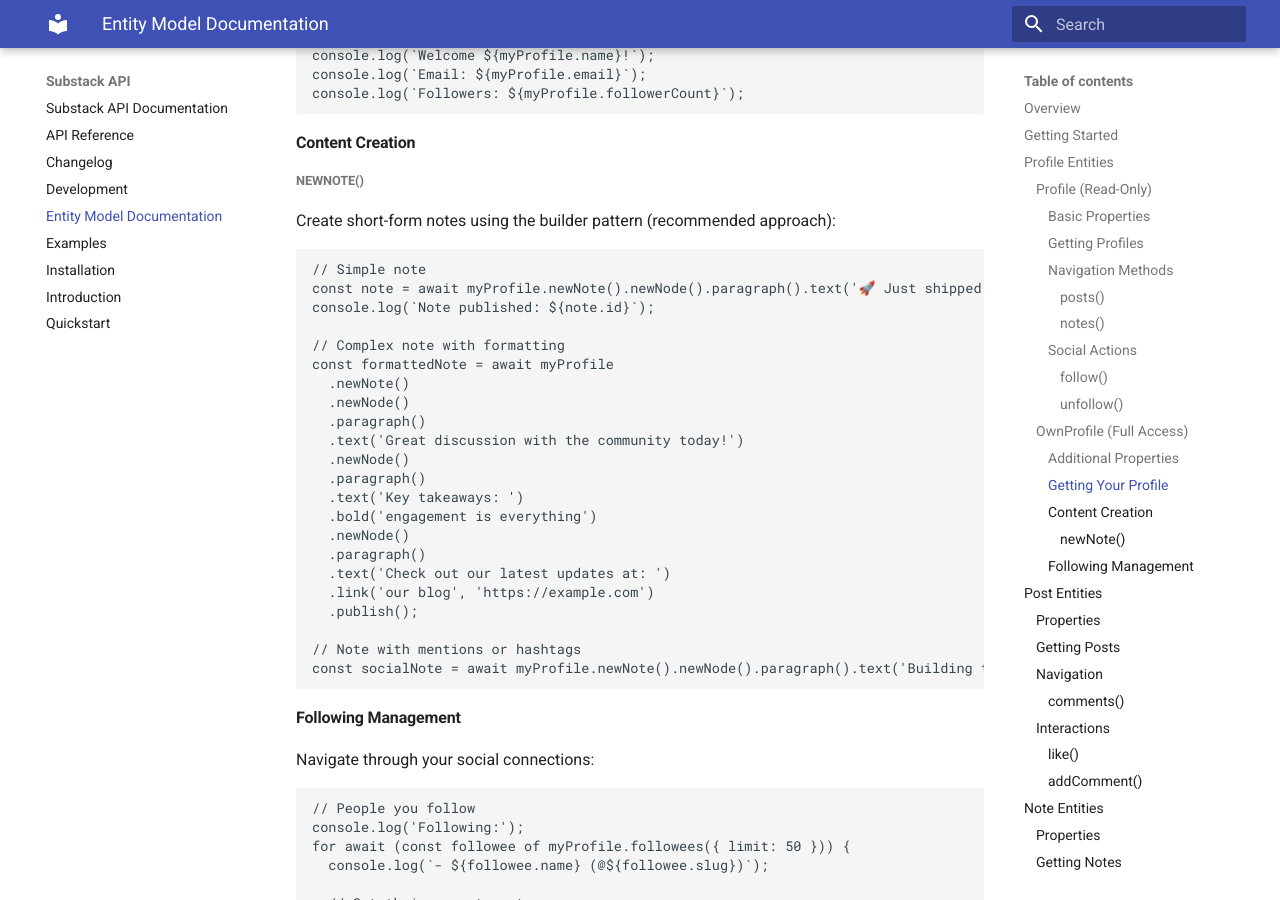
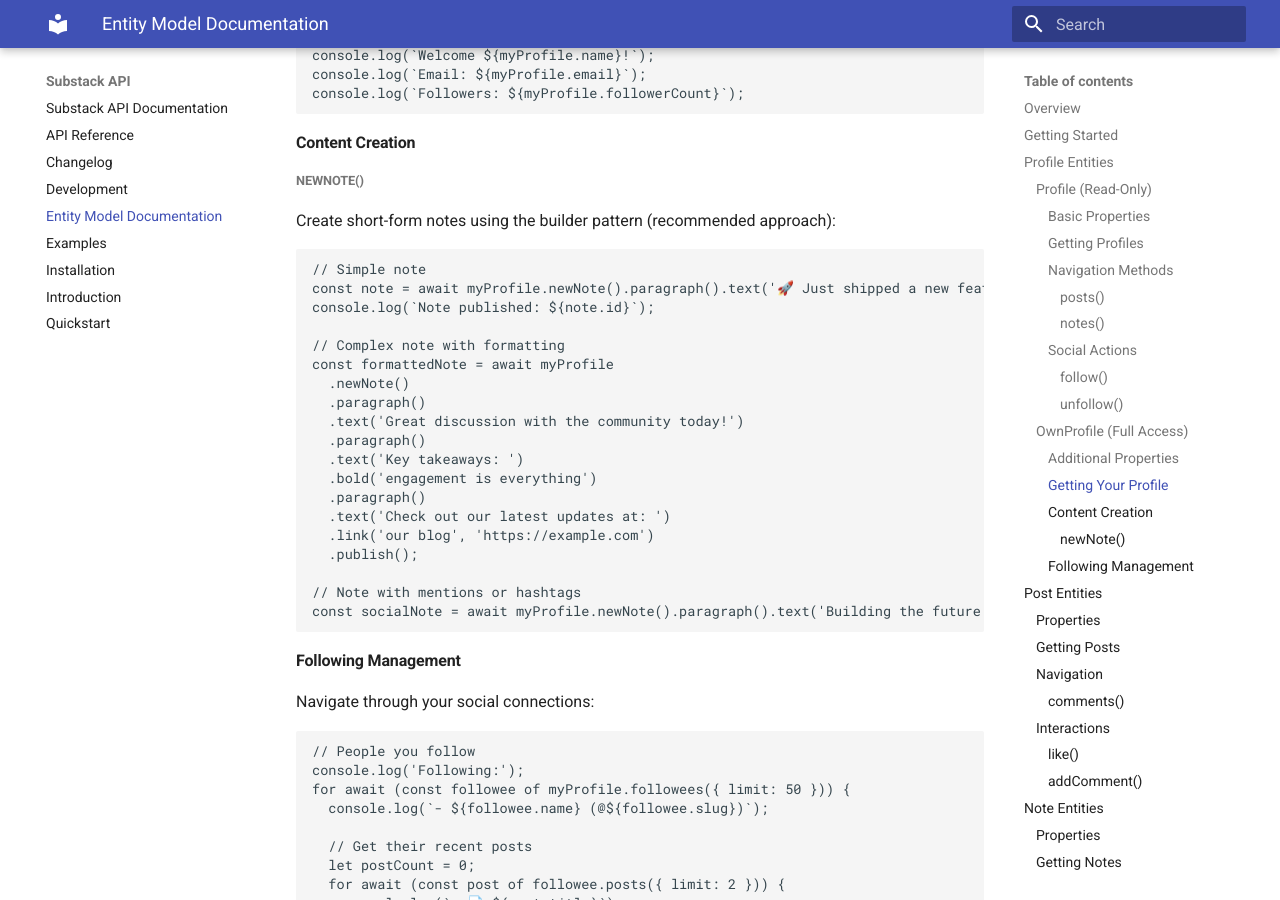
Before and after one commit to jakub-k-slys/substack-api, an MkDocs documentation site: the page built from docs/entity-model.md, in a window 1280 px wide and 900 px high, scrolled down 2956 px. Built offline with MkDocs 1.6.1 and Material for MkDocs 9.7.7, drawn with Linux system fonts in a browser that asks for light colours.

Commit message:
refactor: remove newNode() method from NoteBuilder and simplify API
Co-authored-by: jakub-k-slys <29287862+jakub-k-slys@users.noreply.github.com>

````diff
--- a/docs/entity-model.md
+++ b/docs/entity-model.md
@@ -155,27 +155,24 @@ Create short-form notes using the builder pattern (recommended approach):
 
 ```typescript
 // Simple note
-const note = await myProfile.newNote().newNode().paragraph().text('🚀 Just shipped a new feature! Excited to share what we\'ve been working on.').publish();
+const note = await myProfile.newNote().paragraph().text('🚀 Just shipped a new feature! Excited to share what we\'ve been working on.').publish();
 console.log(`Note published: ${note.id}`);
 
 // Complex note with formatting
 const formattedNote = await myProfile
   .newNote()
-  .newNode()
   .paragraph()
   .text('Great discussion with the community today!')
-  .newNode()
   .paragraph()
   .text('Key takeaways: ')
   .bold('engagement is everything')
-  .newNode()
   .paragraph()
   .text('Check out our latest updates at: ')
   .link('our blog', 'https://example.com')
   .publish();
 
 // Note with mentions or hashtags
-const socialNote = await myProfile.newNote().newNode().paragraph().text('Building the future of newsletters #substack #writing').publish();
+const socialNote = await myProfile.newNote().paragraph().text('Building the future of newsletters #substack #writing').publish();
 ```
 
 #### Following Management
````
Also changed, not shown: docs/api-reference.md (+3 -5 lines), docs/quickstart.md (+1 -4 lines), 4 other files.
